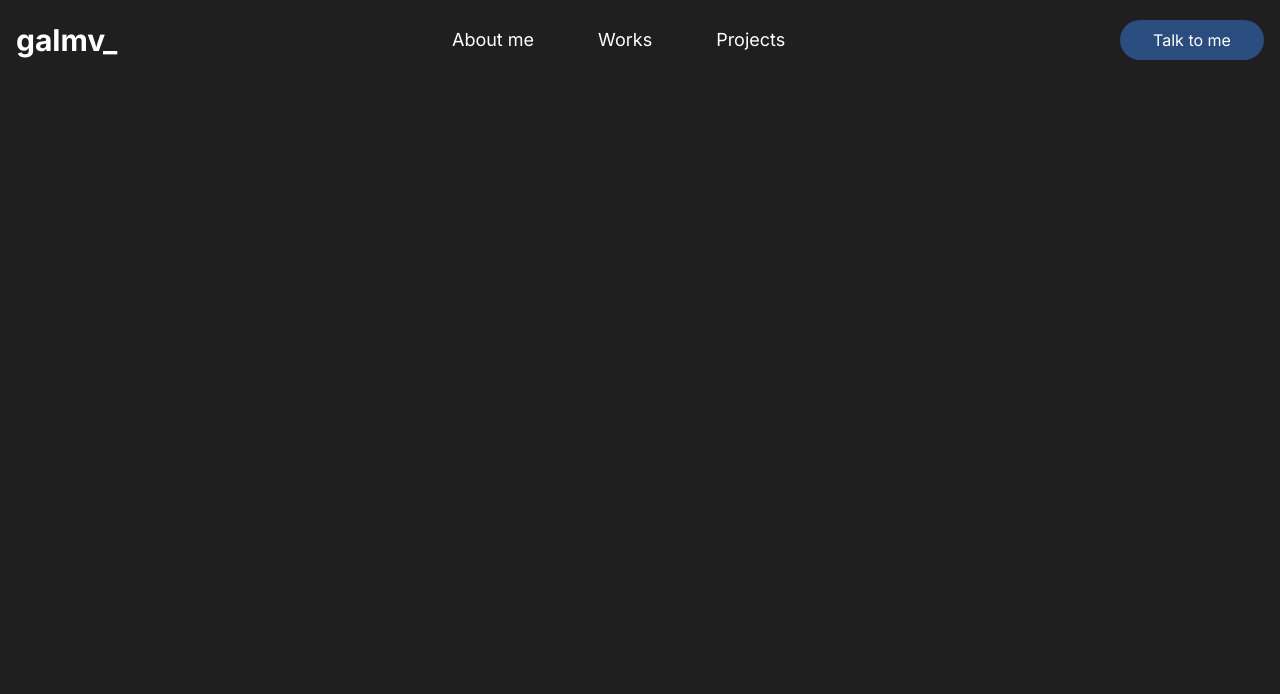
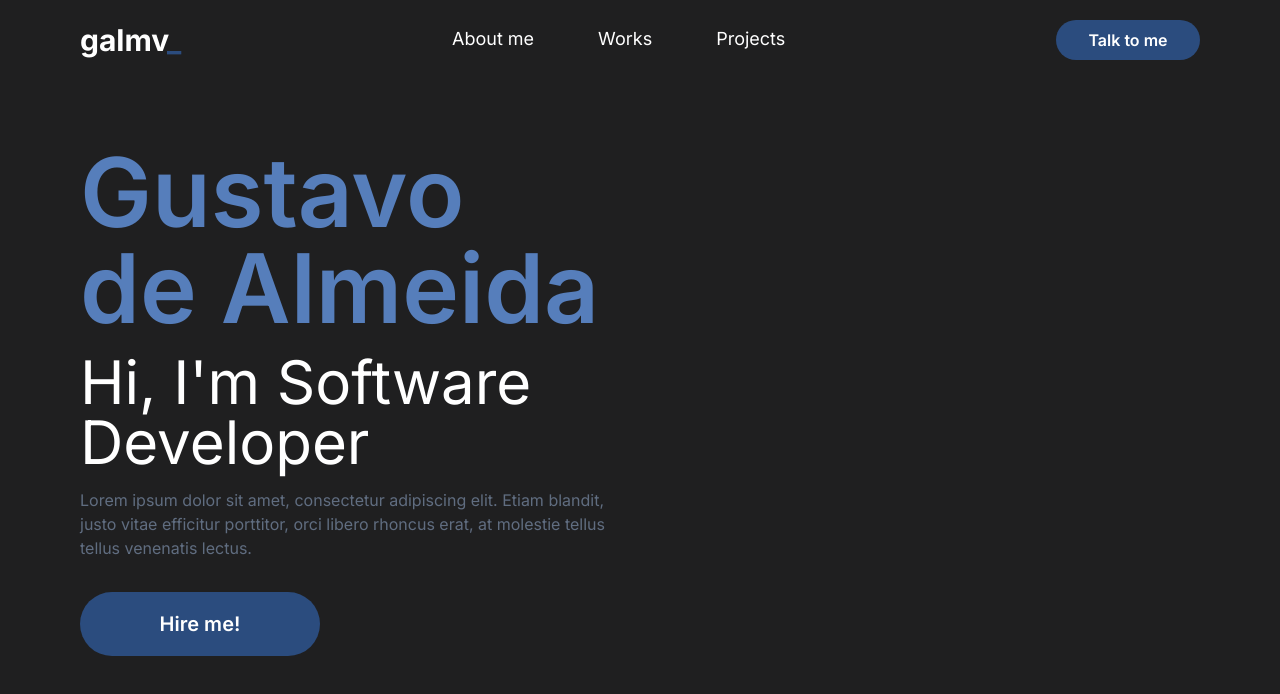
Before and after one commit to Gustavo-Venceslau/portfolio, a Next.js app: page / in a window 1280 px wide. Shown: the top 694 px of the page. Built offline with nearby package versions, Linux system fonts and the light colour scheme.

Commit message:
home page content initialized

```diff
--- a/app/page.tsx
+++ b/app/page.tsx
@@ -1,9 +1,11 @@
 import { Navbar } from "@/components/Navbar";
+import { PageContent } from "@/components/PageContent";
 
 export default function Home() {
   return (
     <div className="bg-[#1f1f20] w-full h-screen">
       <Navbar />
+      <PageContent />
     </div>
   )
 }
--- a/components/Navbar.tsx
+++ b/components/Navbar.tsx
@@ -2,14 +2,16 @@ import Link from "next/link";
 
 export function Navbar(){
     return(
-        <nav className="w-full h-20 flex justify-between items-center">
-            <h1 className=" text-3xl text-white ml-4 font-bold">galmv_</h1>
+        <nav className="w-full h-20 flex justify-between items-center px-20">
+            <h1 className=" text-3xl text-white font-bold">
+                galmv<span className="text-[#2b4c7e]">_</span>
+            </h1>
             <ul className="flex flex-row list-none text-white text-lg">
-                <li><Link href=''>About me</Link></li>
-                <li className="ml-16"><Link href=''>Works</Link></li>
-                <li className="ml-16"><Link href=''>Projects</Link></li>
+                <li className=" border-transparent border-b-2 hover:border-b-2 hover:border-[#2b4c7e]"><Link href=''>About me</Link></li>
+                <li className="ml-16 hover:border-b-2 hover:border-[#2b4c7e]"><Link href=''>Works</Link></li>
+                <li className="ml-16 hover:border-b-2 hover:border-[#2b4c7e]"><Link href=''>Projects</Link></li>
             </ul>
-            <button className="bg-[#2b4c7e] w-36 h-10 rounded-full mr-4 text-white">Talk to me</button>
+            <button className="bg-[#2b4c7e] w-36 h-10 rounded-full text-white font-semibold">Talk to me</button>
         </nav>
     )
 }
--- /dev/null
+++ b/components/PageContent.tsx
@@ -0,0 +1,25 @@
+export function PageContent(){
+    return(
+        <div className="px-20 w-full h-[90vh] flex flex-row">
+            <section className="w-1/2 h-full flex flex-col pt-16">
+                <h1 className="text-[#567ebb] text-8xl font-semibold mb-4">
+                    Gustavo
+                    <br />
+                    de Almeida
+                </h1>
+                <h1 className="text-white text-6xl">
+                    Hi, I'm Software Developer
+                </h1>
+                <p className="mt-4 text-[#606d80]">
+                    Lorem ipsum dolor sit amet, consectetur adipiscing elit. Etiam blandit, justo vitae efficitur porttitor, orci libero rhoncus erat, at molestie tellus tellus venenatis lectus.
+                </p>
+                <button className=" w-60 h-16 bg-[#2b4c7e] mt-8 rounded-full text-white font-semibold text-xl">
+                    Hire me!
+                </button>
+            </section>
+            <section className="w-1/2">
+
+            </section>
+        </div>
+    )
+}
```
